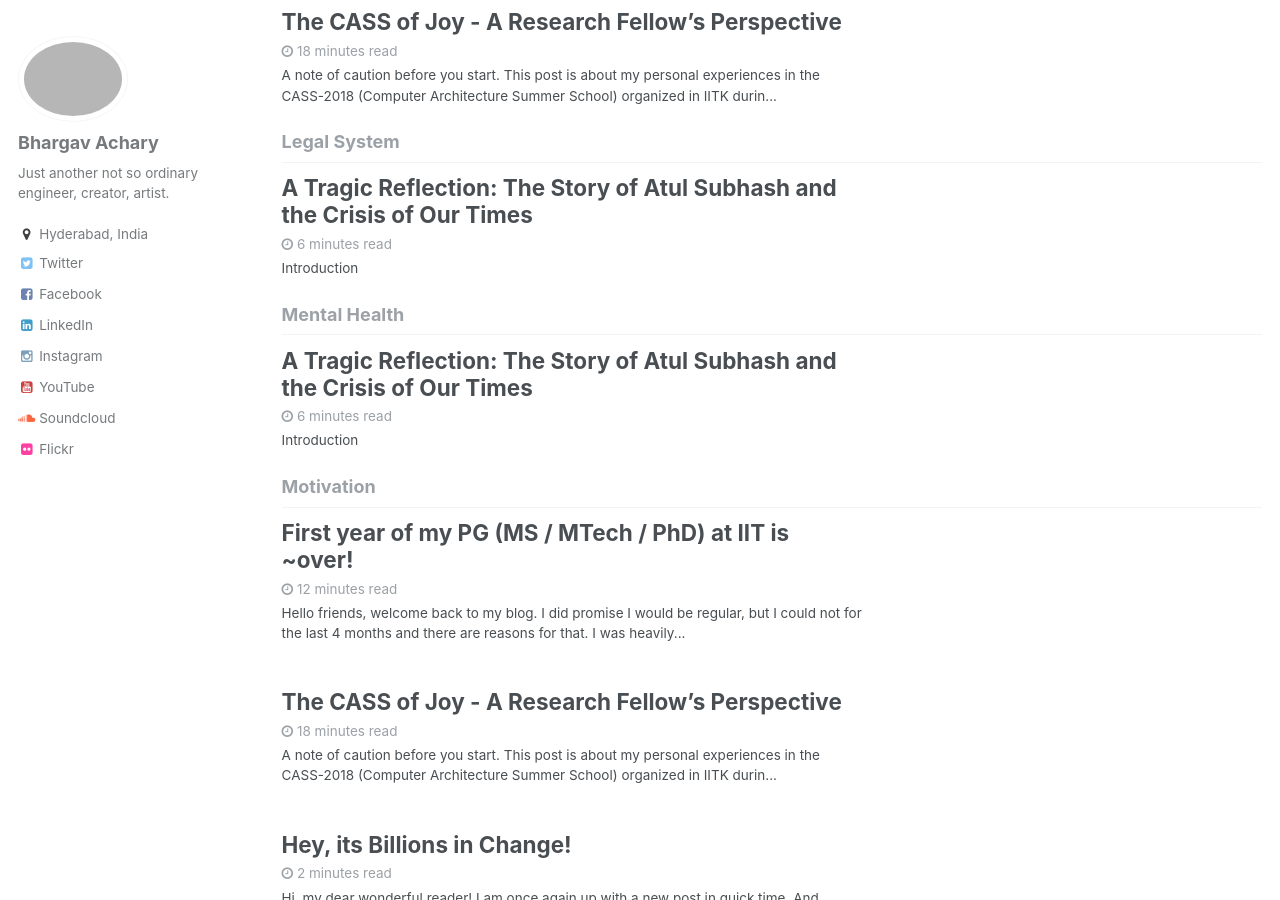
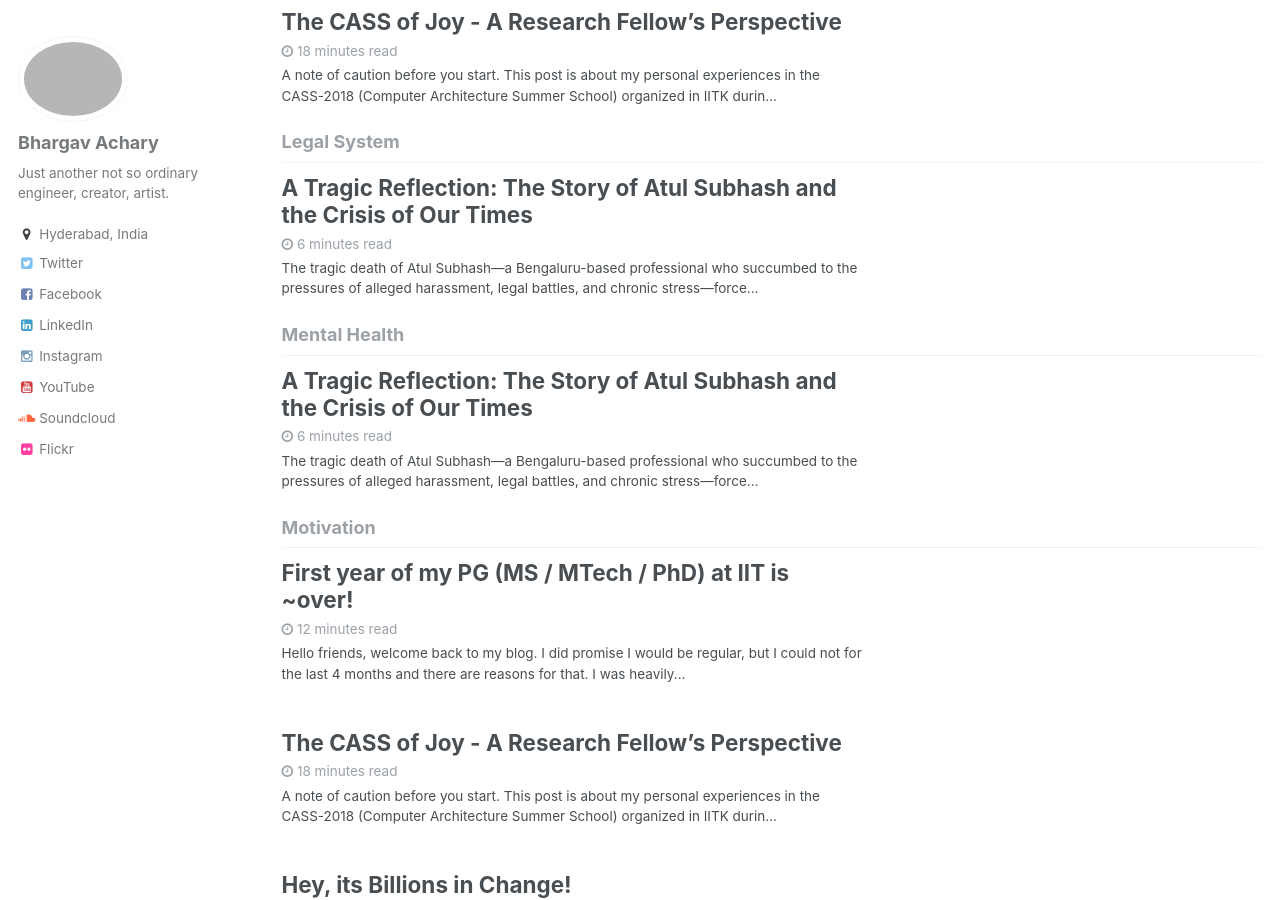
Before and after one commit to bhargavachary/bhargavachary.github.io, a Jekyll site: the page built from _pages/category-archive.html, in a window 1280 px wide and 900 px high, scrolled down 568 px. Built offline with Jekyll 4.4.1, drawn with Linux system fonts in a browser that asks for light colours; some of the changed text lies outside the part shown.

Commit message:
Update 2024-12-11-a-tragic-reflection-on-atul-subhash.md

```diff
--- a/_posts/2024-12-11-a-tragic-reflection-on-atul-subhash.md
+++ b/_posts/2024-12-11-a-tragic-reflection-on-atul-subhash.md
@@ -11,8 +11,6 @@ tags:
   - Agyaatvas
   - Indian Legal Reforms
 ---
-
-## **Introduction**
 
 The tragic death of Atul Subhash—a Bengaluru-based professional who succumbed to the pressures of alleged harassment, legal battles, and chronic stress—forces us to confront uncomfortable truths about our society, legal systems, and mental health awareness. His story is not just a singular tragedy; it is emblematic of the struggles faced by countless individuals across the country. It reminds us of the need for a collective reckoning—a shift in how we view mental health, equity, and the essence of living a purposeful life.
 
```
